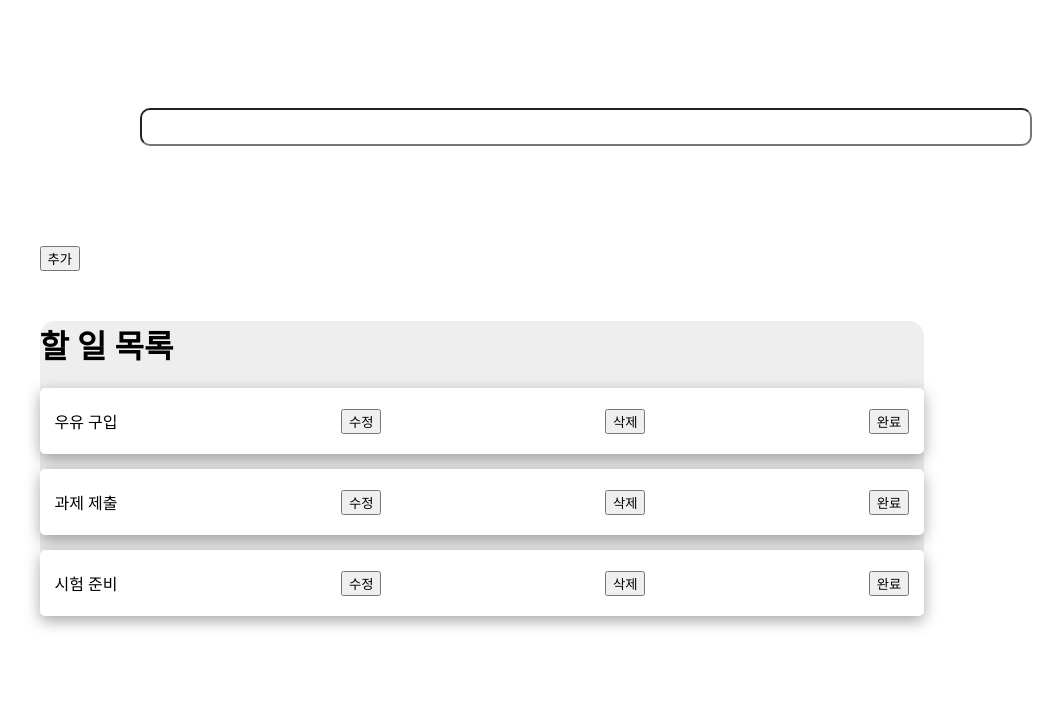
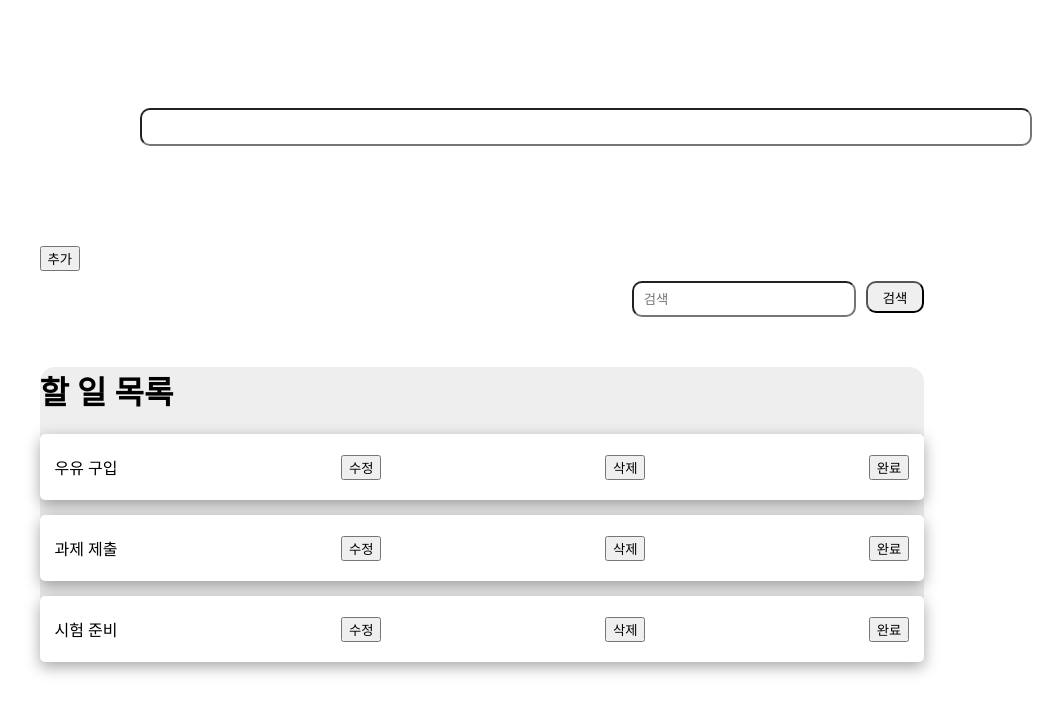
Before and after one commit to JinhyunMSQ/preparing_hackathon, a React (Create React App) app: page / in a window 1280 px wide. Shown: the top 714 px of the page, without its empty margins (158-1221 px from the left). Built offline with nearby package versions, Linux system fonts and the light colour scheme.

Commit message:
searching button added

```diff
--- a/src/App.js
+++ b/src/App.js
@@ -11,6 +11,7 @@ const fake = [
 function App() {
   const [todoList, setTodoList] = useState(fake);
   const [inputString, setInputString] = useState("");
+  const [searchString, setSearchString] = useState("");
 
   const appendTodo = (event) => {
     event.preventDefault();
@@ -21,6 +22,10 @@ function App() {
 
   const handleInput = (event) => {
     setInputString(event.target.value);
+  };
+
+  const handleSearchInput = (event) => {
+    setSearchString(event.target.value);
   };
 
   const handleDelete = (id) => {
@@ -48,13 +53,19 @@ function App() {
     setTodoList(updatedTodoList);
   };
 
+  const filteredTodoList = todoList.filter(todo => todo.body.includes(searchString));
+
   return (
     <Container>
       <form onSubmit={appendTodo}>
         <TodoInput value={inputString} onChange={handleInput} />
         <button type="submit">추가</button>
       </form>
-      <TodoList todoList={todoList} handleDelete={handleDelete} toggleComplete={toggleComplete} updateTodo={updateTodo} />
+      <SearchContainer>
+        <SearchInput value={searchString} onChange={handleSearchInput} placeholder="검색" />
+        <SearchButton>검색</SearchButton>
+      </SearchContainer>
+      <TodoList todoList={filteredTodoList} handleDelete={handleDelete} toggleComplete={toggleComplete} updateTodo={updateTodo} />
     </Container>
   );
 }
@@ -73,3 +84,23 @@ const TodoInput = styled.input`
   margin: 100px;
   border-radius: 10px;
 `;
+
+const SearchContainer = styled.div`
+  display: flex;
+  justify-content: flex-end;
+  margin: 10px 0;
+`;
+
+const SearchInput = styled.input`
+  width: 200px;
+  height: 32px;
+  margin-right: 10px;
+  border-radius: 10px;
+  padding: 0 10px;
+`;
+
+const SearchButton = styled.button`
+  height: 32px;
+  border-radius: 10px;
+  padding: 0 15px;
+`;
```
